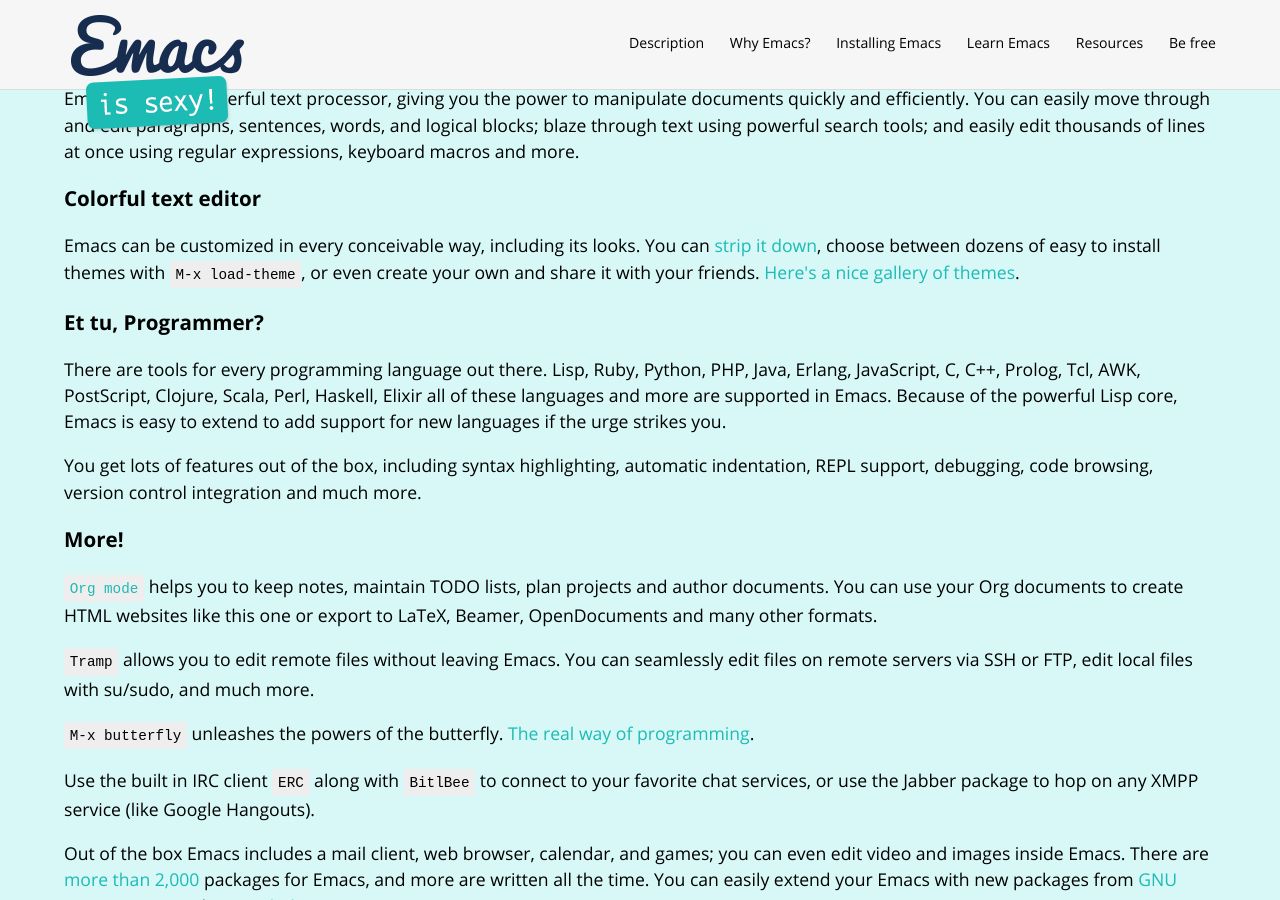
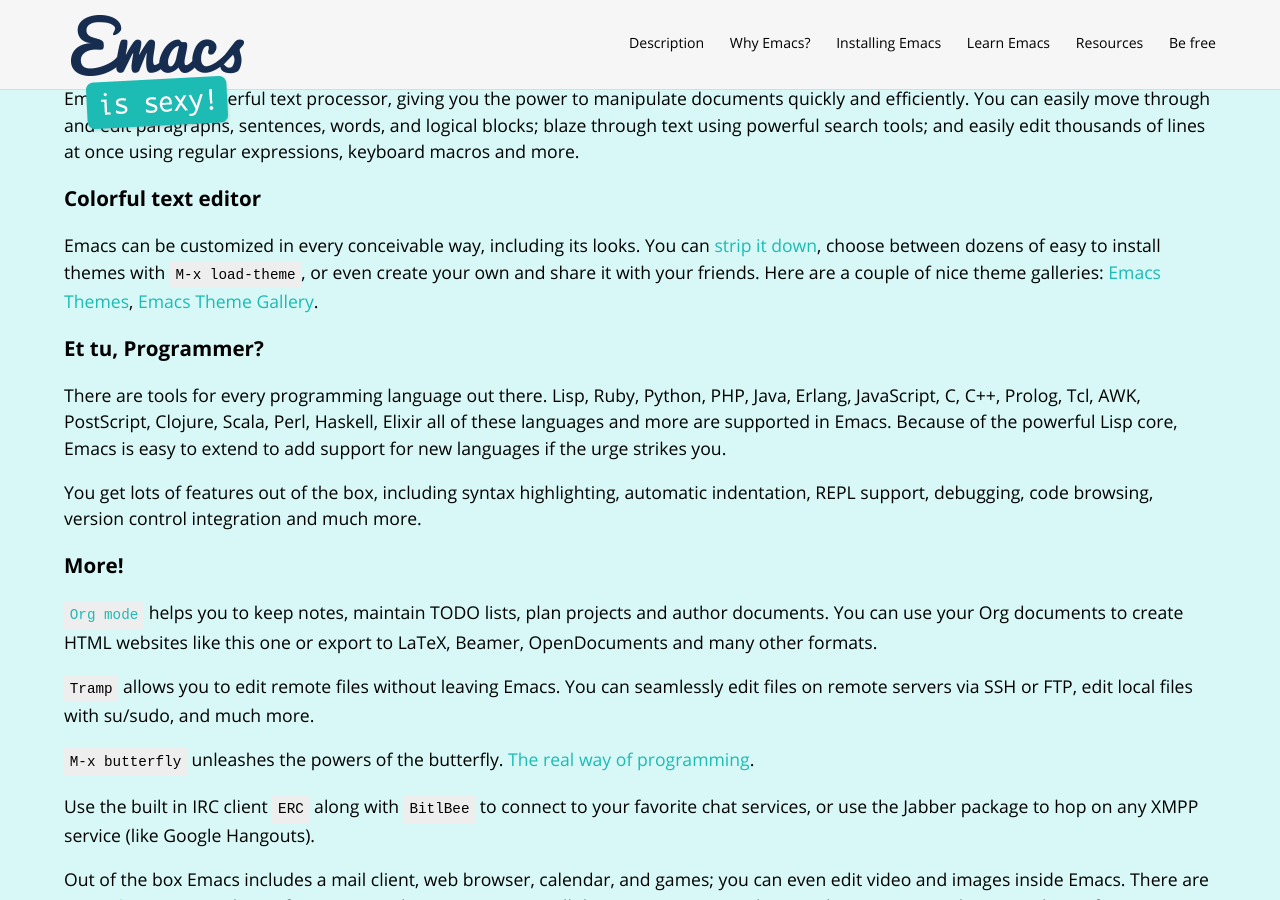
Before and after one commit to picandocodigo/emacs.sexy, a Jekyll site: the page built from index.html, in a window 1280 px wide and 900 px high, scrolled down 688 px. Built offline with Jekyll 4.4.1, drawn with Linux system fonts in a browser that asks for light colours; nearby versions of some CDN libraries.

Commit message:
Adds another theme gallery suggested on Hacker News

```diff
--- a/index.html
+++ b/index.html
@@ -61,8 +61,9 @@
       can <a href="http://bzg.fr/emacs-strip-tease.html">strip it
       down</a>, choose between dozens of easy to install themes
       with <code>M-x load-theme</code>, or even create your own and
-      share it with your friends. <a href="http://emacsthemes.com/" title="Emacs
-      Themes">Here's a nice gallery of themes</a>.
+      share it with your friends. Here are a couple of nice theme galleries:
+      <a href="http://emacsthemes.com/" title="Emacs Themes">Emacs Themes</a>,
+      <a href="https://pawelbx.github.io/emacs-theme-gallery/" title="Emacs Theme Gallery">Emacs Theme Gallery</a>.
     </p>
     <h3>Et tu, Programmer?</h3>
     <p>
```
